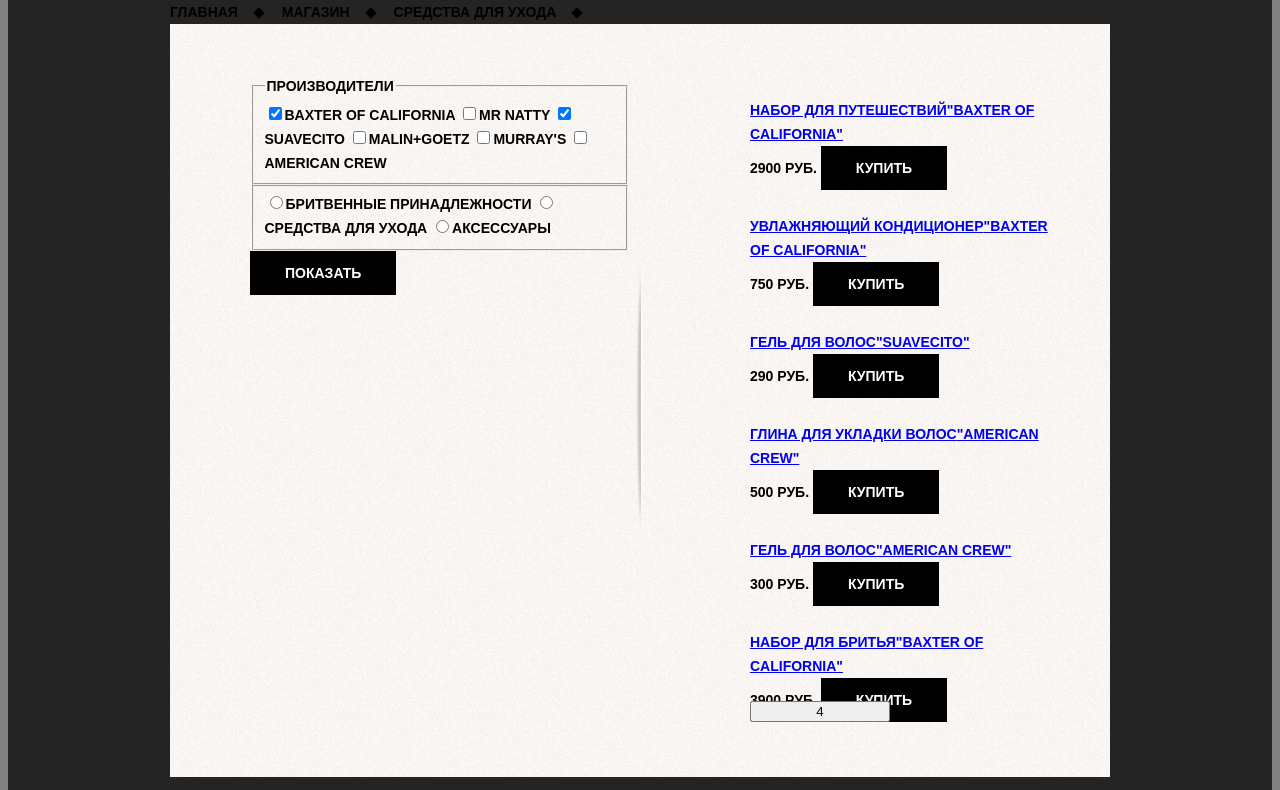
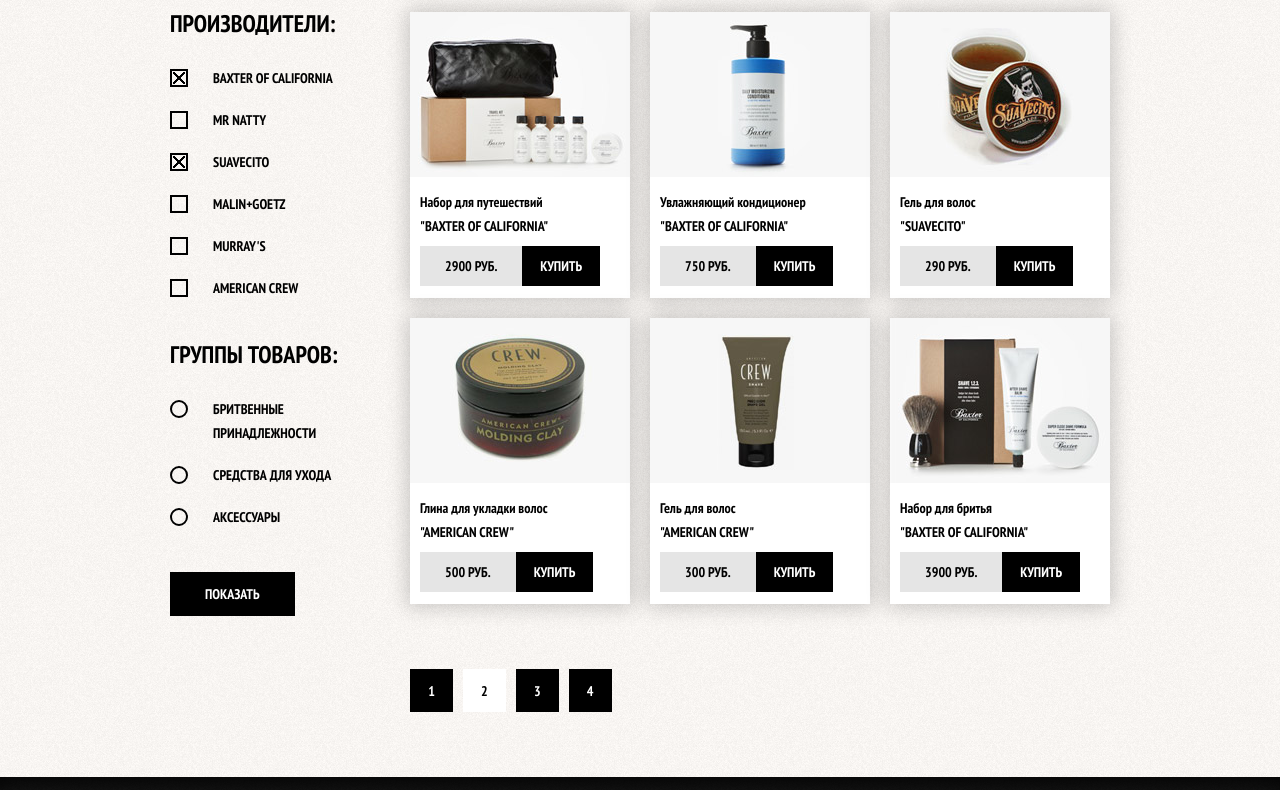
Before and after one commit to kotlyarchuk/Barbershop, a plain HTML site: page shop.html in a window 1280 px wide. Shown: the part 248-1038 px from the top of the page. Drawn offline with Linux system fonts and the light colour scheme.

Commit message:
Закончил верстку страницы магазина

```diff
--- a/css/style.css
+++ b/css/style.css
@@ -355,7 +355,12 @@ body {
 	width: 100%;
 }
 
+
+/**********************/
 /* Inner pages styles */
+/**********************/
+
+/* Prices */
 
 .inner-page-title {
 	margin-top: 55px;
@@ -499,12 +504,12 @@ body {
 	text-align: center;
 }
 
-.left-column {
+.inner-content .left-column {
 	width: 460px;
 	float: left;
 }
 
-.right-column {
+.inner-content .right-column {
 	width: 460px;
 	float: right;
 }
@@ -525,6 +530,211 @@ body {
 
 .short-text {
 	padding-right: 80px;
+}
+
+/* Shop */
+
+.flex-wrapper {
+	display: flex;
+}
+
+.shop-left {
+	width: 220px;
+}
+
+.shop-left {
+	margin-right: 20px;
+}
+
+.shop-left legend {
+	font-size: 24px;
+	margin-bottom: 30px;
+}
+
+.shop-left fieldset {
+	border: none;
+	padding: 0;
+	margin: 0;
+	margin-bottom: 25px;
+}
+
+.filter-brands ul, .filter-types ul {
+	padding: 0;
+	margin: 0;
+	list-style: none;
+}
+
+.filter-brands ul li {
+	position: relative;
+
+	margin-bottom: 18px;
+	padding-left: 43px;
+}
+
+.filter-brands label {
+	cursor: pointer;
+}
+
+.filter-brands input[type=checkbox] + .checkbox-indicator {
+	position: absolute;
+	left: 0;
+	top: 3px;
+	content: "";
+	width: 18px;
+	height: 18px;
+
+	border: 2px solid #000000;
+}
+
+.filter-brands input[type=checkbox]:checked + .checkbox-indicator {
+	background: url(../img/checkbox.png) no-repeat center;
+}
+
+.filter-brands input[type=checkbox]{
+	display: none;
+}
+
+.filter-types fieldset {
+	padding: 0;
+	margin: 0;
+	margin-bottom: 25px;
+}
+
+.filter-types li {
+	position: relative;
+	margin-bottom: 18px;
+	padding-left: 43px;
+}
+
+.filter-types input[type=radio] + .radio-indicator {
+	position: absolute;
+	left: 0;
+	top: 3px;
+	content: "";
+	width: 18px;
+	height: 18px;
+
+	border: 2px solid #000000;
+	border-radius: 50%;
+}
+
+.filter-types input[type=radio]:checked + .radio-indicator::before {
+	position: absolute;
+	left: 3px;
+	top: 3px;
+	content: "";
+	width: 8px;
+	height: 8px;
+	border-radius: 50%;
+
+	background-color: #000000;
+}
+
+
+.filter-types input[type=radio] {
+	display: none;
+}
+
+.filter-types label {
+	display: inline-block;
+	vertical-align: top;
+}
+
+.shop-filter .btn {
+	display: inline-block;
+	margin: 0;
+}
+
+
+.shop-right {
+	width: 700px;
+}
+
+.items-list {
+	display: flex;
+	flex-wrap: wrap;
+}
+
+.items-list-item {
+	width: 220px;
+	height: 286px;
+
+	margin-right: 20px;
+	margin-bottom: 20px;
+
+	background: #ffffff;
+	box-shadow: 0 0 20px 3px rgba(0,0,0,0.2);
+}
+
+.items-list-item:nth-child(3n) {
+	margin-right: 0;
+}
+
+.items-list-item img {
+	width: 220px;
+	height: 165px;
+}
+
+.item-name {
+	margin: 10px;
+	margin-top: 6px;
+	margin-bottom: 8px;
+}
+
+.item-name a {
+	color: #000000;
+	text-decoration: none;
+}
+
+.item-name span {
+	display: block;
+}
+
+.item-name .item-name-type {
+	text-transform: none;
+}
+
+.item-price {
+	margin: 0 10px;
+}
+
+.item-price span {
+	padding: 11px 25px;
+
+	background: #e5e5e5;
+	font-size: 14px;
+	line-height: 20px;
+}
+
+.item-price .btn {
+	margin: 0;
+	padding: 10px 18px;
+
+	font-size: 14px;
+	line-height: 20px;
+}
+
+.pagination {
+	margin-top: 45px;
+}
+
+.pagination-item {
+	width: 43px;
+	height: 43px;
+	padding: 10px 18px;
+	margin-right: 7px;
+
+  font: inherit;
+	border: none;
+	background: #000000;
+	color: #ffffff;
+
+	cursor: pointer;
+}
+
+.current-page {
+	background: #ffffff;
+	color: #000000;
 }
 
 /* Footer */
--- a/shop.html
+++ b/shop.html
@@ -4,19 +4,23 @@
   <meta charset="UTF-8">
   <meta name="viewport" content="width=device-width, initial-scale=1.0">
   <meta http-equiv="X-UA-Compatible" content="ie=edge">
-  <link rel="stylesheet" href="/css/style.css">
+  <link href="https://fonts.googleapis.com/css?family=PT+Sans+Narrow:400,700&amp;subset=cyrillic" rel="stylesheet">
+  <link rel="stylesheet" href="css/normalize.css">
+  <link rel="stylesheet" href="css/style.css">
   <title>Барбершоп</title>
 </head>
-<body>
+<body class="inner-page">
   <header class="main-header">
     <div class="container">
       <nav class="main-nav">
+        <a class="inner-logo" href="index.html">
+          <img src="img/inner-logo.png" width="111" height="24" alt="">
+        </a>
         <ul>
-          <li><a href="#">Главная</a></li>
           <li><a href="#">Информация</a></li>
           <li><a href="#">Новости</a></li>
-          <li><a href="#">Прайс-лист</a></li>
-          <li><a href="#">Магазин</a></li>
+          <li><a href="price.html">Прайс-лист</a></li>
+          <li class="active"><a href="">Магазин</a></li>
           <li><a href="#">Контакты</a></li>
         </ul>
       </nav>
@@ -26,100 +30,153 @@
     </div>
   </header>
   <main class="container">
-    <div class="content-header">
+    <div class="inner-page-title">
       <h1>Средства для ухода</h1>
       <ul class="breadcrumbs">
-        <li><a href="#">Главная</a></li>
-        <li><a href="#">Магазин</a></li>
-        <li><a href="#">Средства для ухода</a></li>
+        <li><a href="index.html">Главная</a></li>
+        <li><a href="shop.html">Магазин</a></li>
+        <li class="current">Средства для ухода</li>
       </ul>
     </div>
-    <div class="main-content">
-      <div class="main-content-left">
+    <div class="flex-wrapper">
+      <div class="shop-left">
         <form class="shop-filter" action="shop.html" method="get">
           <fieldset class="filter-brands">
-            <legend class="content-title">Производители</legend>
-            <input type="checkbox" id="baxter" name="baxter" value="" checked><label for="baxter">Baxter of California</label>
-            <input type="checkbox" id="mrnatty" name="mrnatty" value=""><label for="mrnatty">Mr Natty</label>
-            <input type="checkbox" id="suavecito" name="suavecito" value="" checked><label for="suavecito">Suavecito</label>
-            <input type="checkbox" id="malin" name="malin" value=""><label for="malin">Malin+Goetz</label>
-            <input type="checkbox" id="murrays" name="murrays" value=""><label for="murrays">Murray's</label>
-            <input type="checkbox" id="crew" name="crew" value=""><label for="crew">American Crew</label>
+            <legend class="content-title">Производители:</legend>
+            <ul>
+              <li>
+                <label>
+                  <input type="checkbox" id="baxter" name="baxter" value="" checked>
+                  <span class="checkbox-indicator"></span>
+                Baxter of California
+                </label>
+              </li>
+              <li>
+                <label>
+                  <input type="checkbox" id="mrnatty" name="mrnatty" value="">
+                  <span class="checkbox-indicator"></span>
+                Mr Natty
+                </label>
+              </li>
+              <li>
+                <label>
+                  <input type="checkbox" id="suavecito" name="suavecito" value="" checked>
+                  <span class="checkbox-indicator"></span>
+                Suavecito
+                </label>
+              </li>
+              <li>
+                <label>
+                  <input type="checkbox" id="malin" name="malin" value="">
+                  <span class="checkbox-indicator"></span>
+                Malin+Goetz
+                </label>
+              </li>
+              <li>
+                <label>
+                  <input type="checkbox" id="murrays" name="murrays" value="">
+                  <span class="checkbox-indicator"></span>
+                Murray's
+                </label>
+              </li>
+              <li>
+                <label>
+                  <input type="checkbox" id="crew" name="crew" value="">
+                  <span class="checkbox-indicator"></span>
+                American Crew
+                </label>
+              </li>
+            </ul>
           </fieldset>
           <fieldset class="filter-types">
-            <input type="radio" id="shave-tools" name="types" value="shave-tools"><label for="shave-tools">Бритвенные принадлежности</label>
-            <input type="radio" id="care-tools" name="types" value="care-tools"><label for="care-tools">Средства для ухода</label>
-            <input type="radio" id="accessories" name="types" value="accessories"><label for="accessories">Аксессуары</label>
+            <legend class="content-title">Группы товаров:</legend>
+                <ul>
+                  <li>
+                    <label>
+                      <input type="radio" id="shave-tools" name="types" value="shave-tools">
+                      <span class="radio-indicator"></span>
+                    Бритвенные<br> принадлежности
+                    </label>
+                  </li>
+                  <li>
+                    <label>
+                      <input type="radio" id="care-tools" name="types" value="care-tools">
+                      <span class="radio-indicator"></span>
+                    Средства для ухода
+                    </label>
+                  </li>
+                  <li>
+                    <label>
+                      <input type="radio" id="accessories" name="types" value="accessories">
+                      <span class="radio-indicator"></span>
+                    Аксессуары
+                    </label>
+                  </li>
+                </ul>
           </fieldset>
           <button type="submit" class="btn" name="button">Показать</button>
         </form>
       </div>
-      <div class="main-content-right">
+      <div class="shop-right">
         <div class="items-list">
           <div class="items-list-item">
-            <img src="img/item-preview1" alt="">
+            <img src="img/items/item1.jpg" alt="Товар1">
             <div class="item-name">
               <a href="#"><span class="item-name-type">Набор для путешествий</span><span class="item-name-text">"Baxter of California"</span></a>
             </div>
             <div class="item-price">
-              <span>2900 руб.</span>
-              <a class="btn" href="#">Купить</a>
+              <span>2900 руб.</span><a class="btn" href="#">Купить</a>
             </div>
           </div>
           <div class="items-list-item">
-            <img src="img/item-preview1" alt="">
+            <img src="img/items/item2.jpg" alt="Товар2">
             <div class="item-name">
               <a href="#"><span class="item-name-type">Увлажняющий кондиционер</span><span class="item-name-text">"Baxter of California"</span></a>
             </div>
             <div class="item-price">
-              <span>750 руб.</span>
-              <a class="btn" href="#">Купить</a>
+              <span>750 руб.</span><a class="btn" href="#">Купить</a>
             </div>
           </div>
           <div class="items-list-item">
-            <img src="img/item-preview1" alt="">
+            <img src="img/items/item3.jpg" alt="Товар3">
             <div class="item-name">
               <a href="#"><span class="item-name-type">Гель для волос</span><span class="item-name-text">"Suavecito"</span></a>
             </div>
             <div class="item-price">
-              <span>290 руб.</span>
-              <a class="btn" href="#">Купить</a>
+              <span>290 руб.</span><a class="btn" href="#">Купить</a>
             </div>
           </div>
           <div class="items-list-item">
-            <img src="img/item-preview1" alt="">
+            <img src="img/items/item4.jpg" alt="Товар4">
             <div class="item-name">
               <a href="#"><span class="item-name-type">Глина для укладки волос</span><span class="item-name-text">"American Crew"</span></a>
             </div>
             <div class="item-price">
-              <span>500 руб.</span>
-              <a class="btn" href="#">Купить</a>
+              <span>500 руб.</span><a class="btn" href="#">Купить</a>
             </div>
           </div>
           <div class="items-list-item">
-            <img src="img/item-preview1" alt="">
+            <img src="img/items/item5.jpg" alt="Товар5">
             <div class="item-name">
               <a href="#"><span class="item-name-type">Гель для волос</span><span class="item-name-text">"American Crew"</span></a>
             </div>
             <div class="item-price">
-              <span>300 руб.</span>
-              <a class="btn" href="#">Купить</a>
+              <span>300 руб.</span><a class="btn" href="#">Купить</a>
             </div>
           </div>
           <div class="items-list-item">
-            <img src="img/item-preview1" alt="">
+            <img src="img/items/item6.jpg" width="220" height="165" alt="Товар6">
             <div class="item-name">
               <a href="#"><span class="item-name-type">Набор для бритья</span><span class="item-name-text">"Baxter of California"</span></a>
             </div>
             <div class="item-price">
-              <span>3900 руб.</span>
-              <a class="btn" href="#">Купить</a>
+              <span>3900 руб.</span><a class="btn" href="#">Купить</a>
             </div>
           </div>
         </div>
         <div class="pagination">
           <button class="pagination-item">1</button>
-          <button class="pagination-item">2</button>
+          <button class="pagination-item current-page">2</button>
           <button class="pagination-item">3</button>
           <button class="pagination-item">4</button>
         </div>
@@ -129,7 +186,7 @@
   <footer class="main-footer">
     <div class="container">
       <section class="footer-contacts">
-        <p>
+        <p class="footer-address">
           Барбершоп "Бородинский"<br>
           Адрес:г.Санкт-Петербург, Б.Конюшенная,д.19/8<br>
           <a href="#">Как нас найти?</a><br>
@@ -138,12 +195,14 @@
       </section>
       <section class="footer-social">
         <p>Давайте дружить!</p>
-        <a class="social-btn social-btn-vk" href="#">Вконтакте</a>
-        <a class="social-btn social-btn-fb" href="#">Фейсбук</a>
-        <a class="social-btn social-btn-inst" href="#">Инстаграм</a>
+        <div class="social-buttons">
+          <a class="social-btn social-btn-vk" href="#">Вконтакте</a>
+          <a class="social-btn social-btn-fb" href="#">Фейсбук</a>
+          <a class="social-btn social-btn-inst" href="#">Инстаграм</a>
+        </div>
       </section>
       <section class="footer-copyright">
-        <p>Разработано:</p>
+        <p class="by">Разработано:</p>
         <a class="btn" href="#">htmlacademy.ru</a>
       </section>
     </div>
```
Also changed, not shown: img/items/item1.jpg (added), img/items/item2.jpg (added), img/items/item3.jpg (added), img/items/item4.jpg (added), img/items/item5.jpg (added), img/items/item6.jpg (added).
